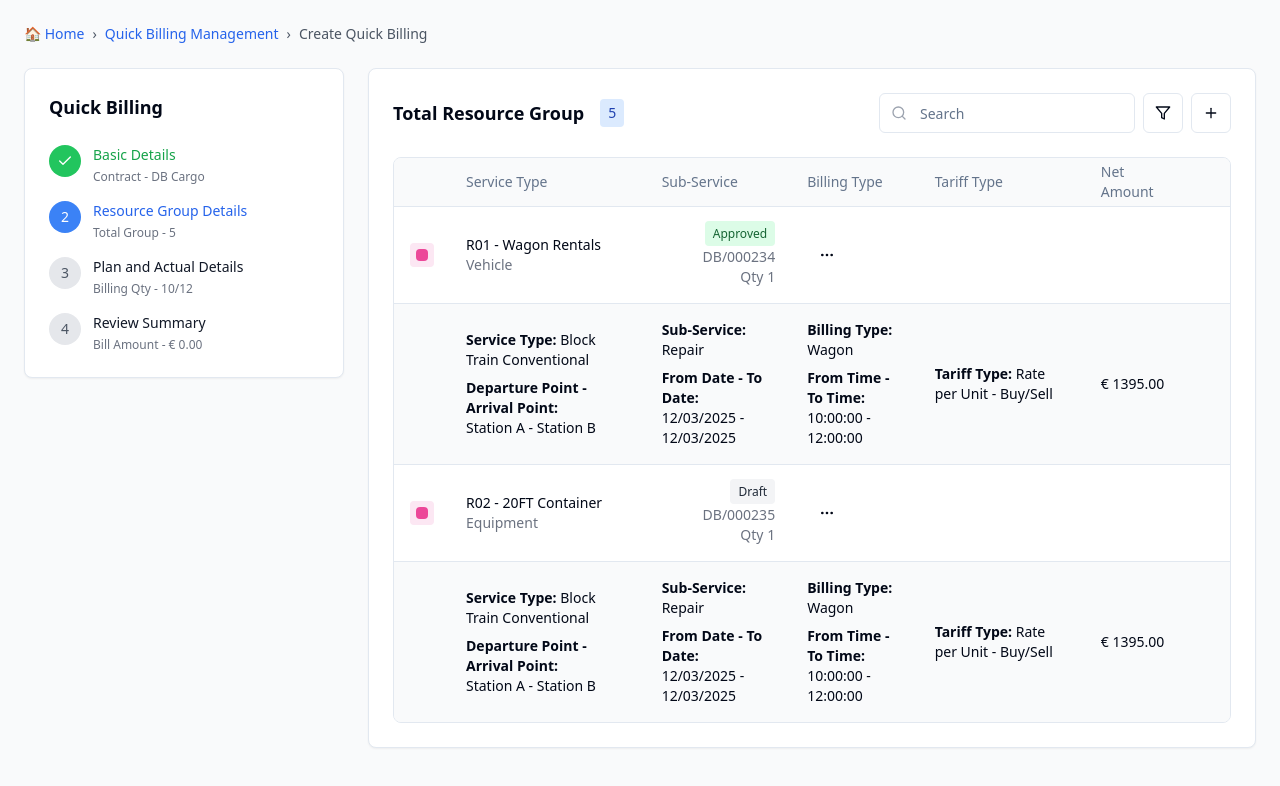
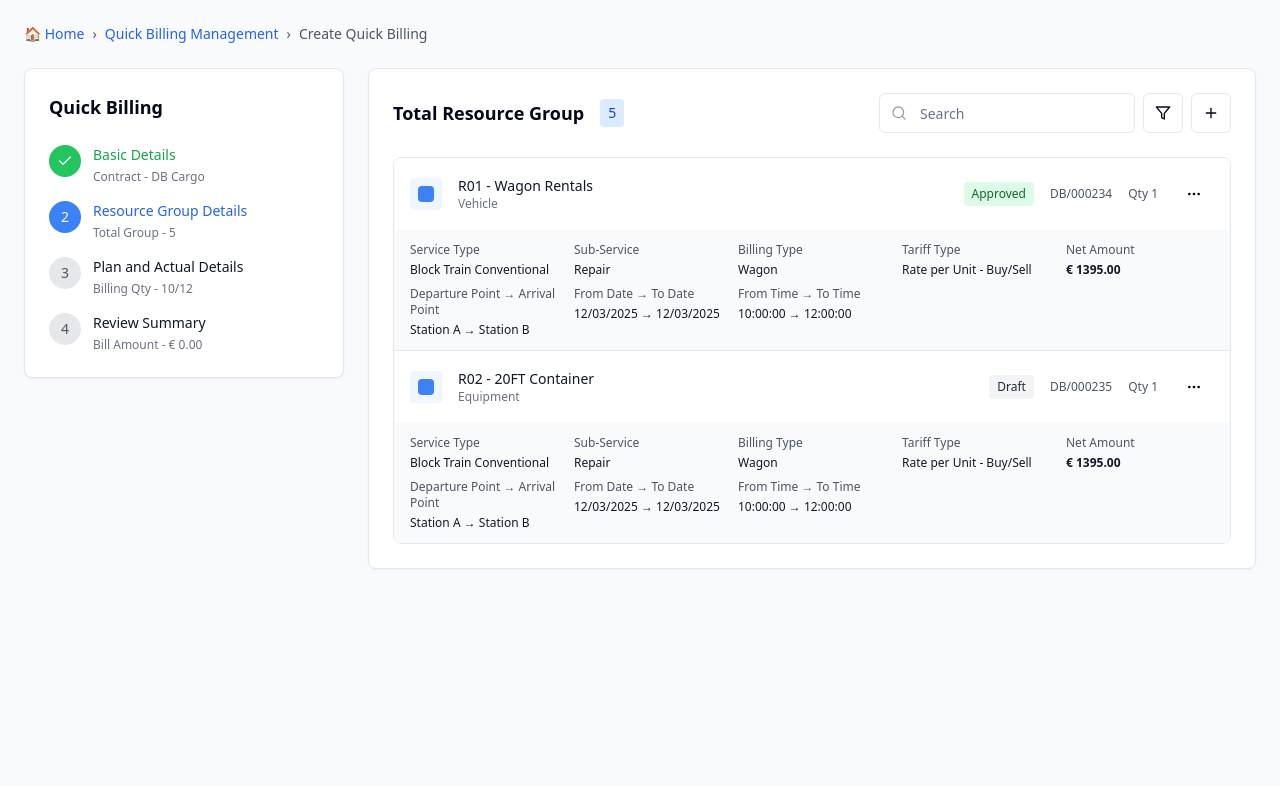
Before and after one commit to vish-ya/harmonious-ui-replica-react, a React (Vite) app: page /quick-billing in a window 1280 px wide. Shown: the top 786 px of the page. Built offline with nearby package versions, Linux system fonts and the light colour scheme.

Commit message:
Fix: Table row format and CSS
Ensured each table row in the QuickBilling component matches the specified format and styling.

```diff
--- a/src/components/QuickBilling/QuickBilling.tsx
+++ b/src/components/QuickBilling/QuickBilling.tsx
@@ -155,35 +155,24 @@ const QuickBilling: React.FC = () => {
 
               {/* Table */}
               <div className="border rounded-lg overflow-hidden">
-                <Table>
-                  <TableHeader>
-                    <TableRow className="bg-gray-50">
-                      <TableHead className="w-12"></TableHead>
-                      <TableHead>Service Type</TableHead>
-                      <TableHead>Sub-Service</TableHead>
-                      <TableHead>Billing Type</TableHead>
-                      <TableHead>Tariff Type</TableHead>
-                      <TableHead>Net Amount</TableHead>
-                      <TableHead className="w-12"></TableHead>
-                    </TableRow>
-                  </TableHeader>
-                  <TableBody>
+                <div className="bg-white">
                   {resourceData.map((item) => (
-                      <React.Fragment key={item.id}>
-                        <TableRow className="border-b">
-                          <TableCell>
-                            <div className="w-6 h-6 bg-pink-100 rounded flex items-center justify-center">
-                              <div className="w-3 h-3 bg-pink-500 rounded"></div>
+                    <div key={item.id} className="border-b border-gray-200 last:border-b-0">
+                      {/* Main Row */}
+                      <div className="flex items-center p-4 bg-white hover:bg-gray-50">
+                        {/* Icon */}
+                        <div className="w-8 h-8 bg-blue-50 rounded flex items-center justify-center mr-4 flex-shrink-0">
+                          <div className="w-4 h-4 bg-blue-500 rounded"></div>
                         </div>
-                          </TableCell>
-                          <TableCell>
-                            <div>
-                              <div className="font-medium">{item.id} - {item.title}</div>
-                              <div className="text-sm text-gray-500">{item.type}</div>
+
+                        {/* Title and Type */}
+                        <div className="flex-1 min-w-0 mr-4">
+                          <div className="font-medium text-gray-900 text-sm">{item.id} - {item.title}</div>
+                          <div className="text-xs text-gray-500">{item.type}</div>
                         </div>
-                          </TableCell>
-                          <TableCell>
-                            <div className="text-right">
+
+                        {/* Status and Details */}
+                        <div className="flex items-center space-x-4 mr-4">
                           <span className={`px-2 py-1 rounded text-xs font-medium ${
                             item.status === 'Approved'
                               ? 'bg-green-100 text-green-800'
@@ -191,53 +180,50 @@ const QuickBilling: React.FC = () => {
                           }`}>
                             {item.status}
                           </span>
-                              <div className="text-sm text-gray-500 mt-1">{item.dbNumber}</div>
-                              <div className="text-sm text-gray-500">Qty {item.quantity}</div>
+                          <span className="text-xs text-gray-600">{item.dbNumber}</span>
+                          <span className="text-xs text-gray-600">Qty {item.quantity}</span>
                         </div>
-                          </TableCell>
-                          <TableCell>
-                            <Button variant="ghost" size="icon">
+
+                        {/* More Options */}
+                        <Button variant="ghost" size="icon" className="flex-shrink-0">
                           <MoreHorizontal size={16} />
                         </Button>
-                          </TableCell>
-                        </TableRow>
-                        <TableRow className="bg-gray-50">
-                          <TableCell></TableCell>
-                          <TableCell>
-                            <div className="text-sm">
-                              <div><strong>Service Type:</strong> {item.serviceType}</div>
-                              <div className="mt-2"><strong>Departure Point - Arrival Point:</strong></div>
-                              <div>{item.departurePoint} - {item.arrivalPoint}</div>
                       </div>
-                          </TableCell>
-                          <TableCell>
-                            <div className="text-sm">
-                              <div><strong>Sub-Service:</strong> {item.subService}</div>
-                              <div className="mt-2"><strong>From Date - To Date:</strong></div>
-                              <div>{item.fromDate} - {item.toDate}</div>
+
+                      {/* Details Grid */}
+                      <div className="bg-gray-50 px-4 py-3">
+                        <div className="grid grid-cols-5 gap-4 text-xs">
+                          <div>
+                            <div className="text-gray-600 mb-1">Service Type</div>
+                            <div className="font-medium text-gray-900">{item.serviceType}</div>
+                            <div className="text-gray-600 mt-2 mb-1">Departure Point → Arrival Point</div>
+                            <div className="text-gray-900">{item.departurePoint} → {item.arrivalPoint}</div>
                           </div>
-                          </TableCell>
-                          <TableCell>
-                            <div className="text-sm">
-                              <div><strong>Billing Type:</strong> {item.billingType}</div>
-                              <div className="mt-2"><strong>From Time - To Time:</strong></div>
-                              <div>{item.fromTime} - {item.toTime}</div>
+                          <div>
+                            <div className="text-gray-600 mb-1">Sub-Service</div>
+                            <div className="font-medium text-gray-900">{item.subService}</div>
+                            <div className="text-gray-600 mt-2 mb-1">From Date → To Date</div>
+                            <div className="text-gray-900">{item.fromDate} → {item.toDate}</div>
                           </div>
-                          </TableCell>
-                          <TableCell>
-                            <div className="text-sm">
-                              <div><strong>Tariff Type:</strong> {item.tariffType}</div>
+                          <div>
+                            <div className="text-gray-600 mb-1">Billing Type</div>
+                            <div className="font-medium text-gray-900">{item.billingType}</div>
+                            <div className="text-gray-600 mt-2 mb-1">From Time → To Time</div>
+                            <div className="text-gray-900">{item.fromTime} → {item.toTime}</div>
                           </div>
-                          </TableCell>
-                          <TableCell>
-                            <div className="text-sm font-medium">{item.netAmount}</div>
-                          </TableCell>
-                          <TableCell></TableCell>
-                        </TableRow>
-                      </React.Fragment>
+                          <div>
+                            <div className="text-gray-600 mb-1">Tariff Type</div>
+                            <div className="font-medium text-gray-900">{item.tariffType}</div>
+                          </div>
+                          <div>
+                            <div className="text-gray-600 mb-1">Net Amount</div>
+                            <div className="font-semibold text-gray-900">{item.netAmount}</div>
+                          </div>
+                        </div>
+                      </div>
+                    </div>
                   ))}
-                  </TableBody>
-                </Table>
+                </div>
               </div>
             </CardContent>
           </Card>
```
Lines whose indentation alone changed are shown as unchanged.
